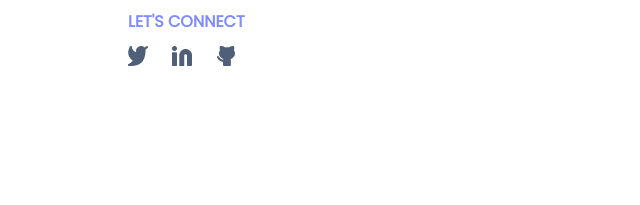
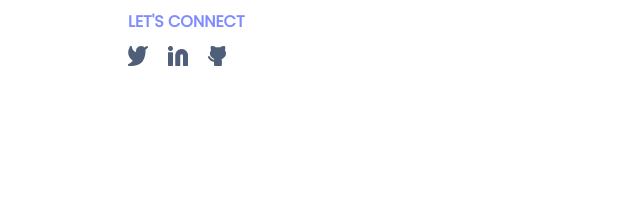
Before and after one commit to smunoz1988/Portfolio-mobile-first, a plain HTML site: page index.html in a window 1280 px wide. Shown: the part 747-952 px from the top of the page, 0-640 px from the left. Drawn offline with Linux system fonts and the light colour scheme.

Commit message:
Fix nav bar, media list and update README

```diff
--- a/index.html
+++ b/index.html
@@ -9,10 +9,9 @@
     <link rel="preconnect" href="https://fonts.googleapis.com">
     <link rel="preconnect" href="https://fonts.gstatic.com" crossorigin>
     <link href="https://fonts.googleapis.com/css2?family=Poppins&display=swap" rel="stylesheet">
-
 </head>
 <body>
-    <section class="toolbar">
+    <header class="toolbar">
         <div>
             <a href="#"><img src="images/logo.png"></a>
         </div>
@@ -21,10 +20,10 @@
             <a href="#">About</a>
             <a href="#">Contact</a>
         </nav>
-        <div class="menu">
+        <nav class="menu">
             <a href="#"><img src="images/Union.png"></a>
-        </div>
-    </section>
+        </nav>
+    </header>
     <section class="headline">
         <h1>I'm Santiago <br>Glad to see you!</h1>
         <p class="resume">I'm a software developer! I can help you build a product,
@@ -32,9 +31,11 @@
             If you like what you see and have a project you need coded, don't hestiate to contact me.</p>
         <h4 class="connect">LET'S CONNECT</h4>
         <div>
-            <a class="media" href="https://twitter.com/Santiag24209785"><img src="images/twitter.png"></a>
-            <a class="media" href="https://www.linkedin.com/in/santiago-munoz-0b2b1a260/"><img src="images/linkedin.png"></a>
-            <a class="media" href="https://github.com/smunoz1988"><img src="images/github.png"></a>
+            <ul class="personalMedia">
+                <li><a class="media" href="https://twitter.com/Santiag24209785"><img src="images/twitter.png"></a></li>
+                <li><a class="media" href="https://www.linkedin.com/in/santiago-munoz-0b2b1a260/"><img src="images/linkedin.png"></a></li>
+                <li><a class="media" href="https://github.com/smunoz1988"><img src="images/github.png"></a></li>
+            </ul>
         </div>
     </section>
 </body>
--- a/styles/style.css
+++ b/styles/style.css
@@ -54,6 +54,11 @@ h1 {
   color: #7f8cff;
 }
 
+.personalMedia {
+  display: flex;
+  list-style-type: none;
+}
+
 .media {
   margin-right: 20px;
   margin-top: 12px;
```
Also changed, not shown: README.md.
